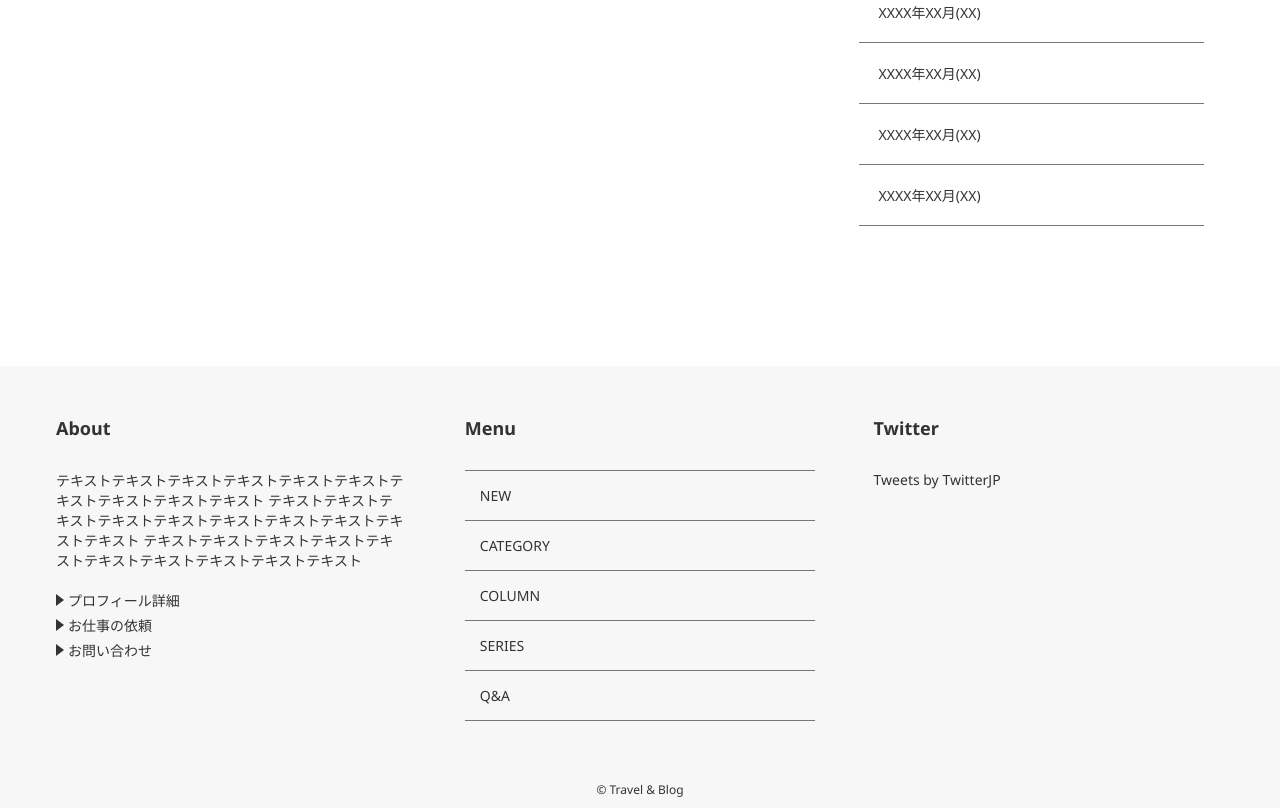
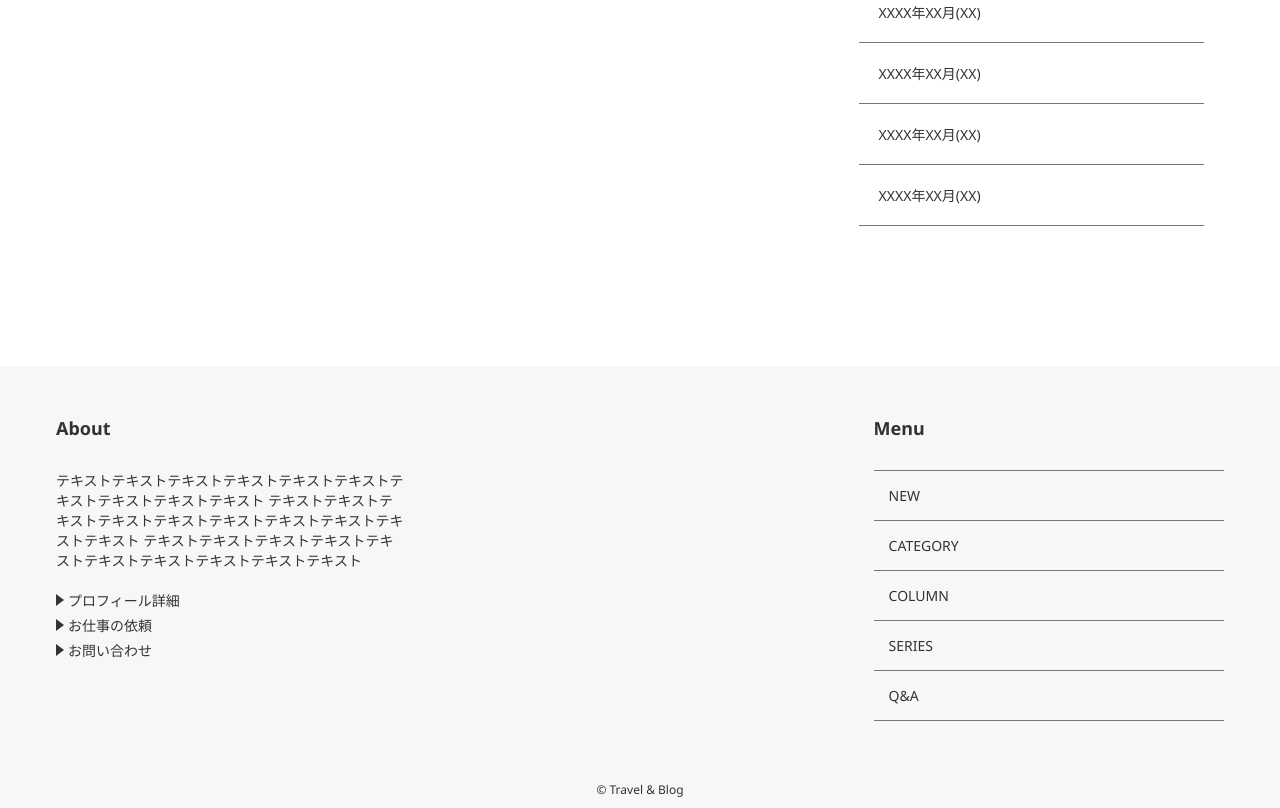
Before and after one commit to sagawa-portfolio/Blog, a plain HTML site: page index.html in a window 1280 px wide. Shown: the part 2817-3625 px from the top of the page. Drawn offline with Linux system fonts and the light colour scheme; some packages are replaced by stand-ins of ours.

Commit message:
Update index.html

```diff
--- a/index.html
+++ b/index.html
@@ -180,11 +180,7 @@
           </ul>
         </section>
 
-        <section class="item">
-          <h3 class="footer-title">Twitter</h3>
-          <a class="twitter-timeline" data-height="315" href="https://twitter.com/TwitterJP?ref_src=twsrc%5Etfw">Tweets by TwitterJP</a>
-          <script async src="https://platform.twitter.com/widgets.js"></script>
-        </section>
+
       </div>
 
       <p class="copyright">&copy; Travel & Blog</p>
```
